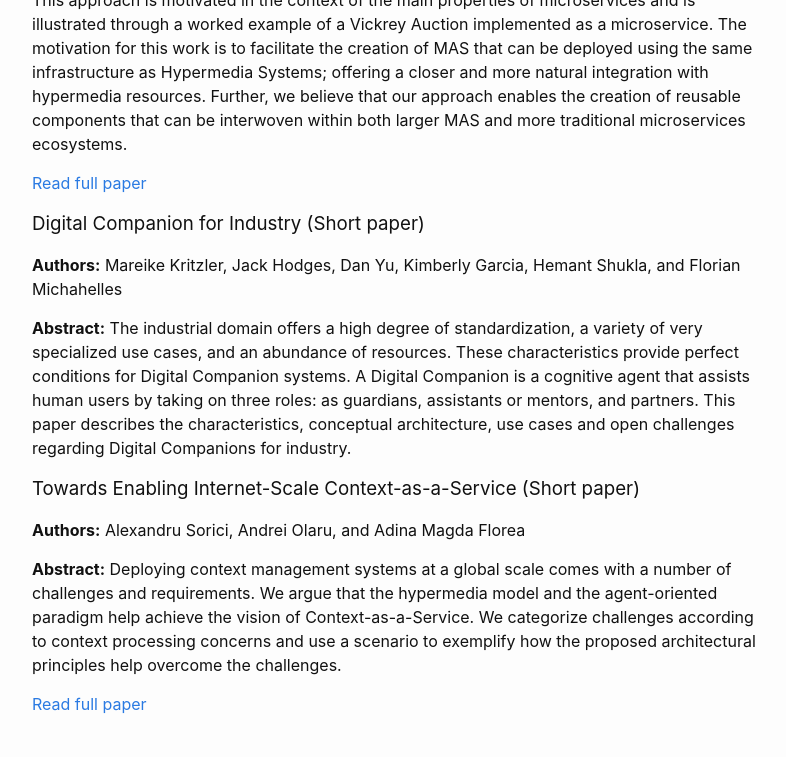
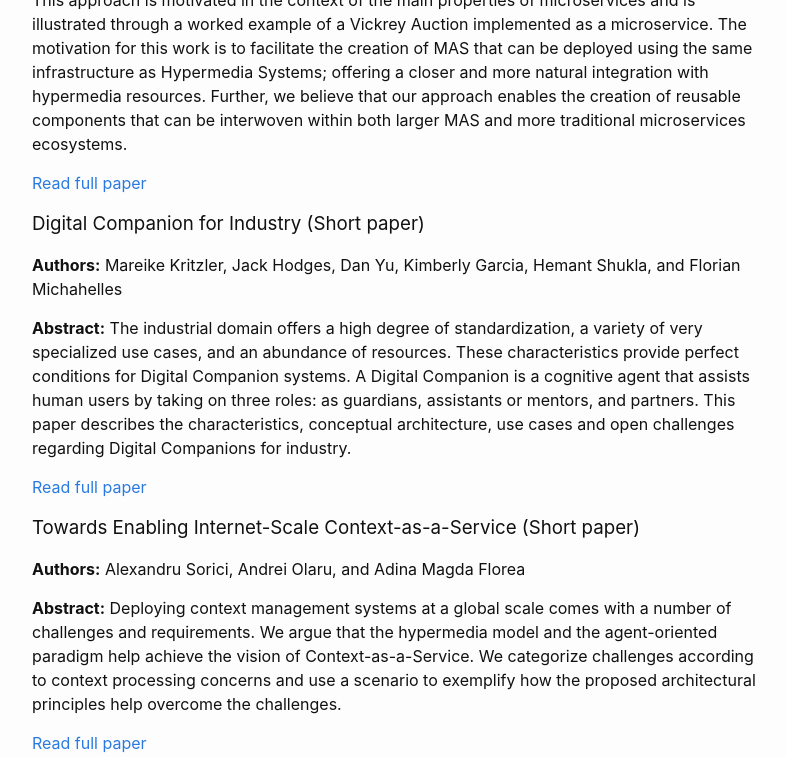
Before and after one commit to HyperAgents/twc2019.hyperagents.org, a Jekyll site: the page built from 01_program.md, in a window 1280 px wide and 900 px high, scrolled down 2826 px, cut to the strip 0-757 px from the top of the window. Shown: the whole strip, without its empty margins (238-1024 px from the left). Built offline with Jekyll 4.4.1, drawn with Linux system fonts in a browser that asks for light colours.

Commit message:
Add CR for hyper02s

```diff
--- a/01_program.md
+++ b/01_program.md
@@ -97,6 +97,8 @@ This talk explores the intersection of biology, psychology, and techology and po
 
 **Abstract:** The industrial domain offers a high degree of standardization, a variety of very specialized use cases, and an abundance of resources. These characteristics provide perfect conditions for Digital Companion systems. A Digital Companion is a cognitive agent that assists human users by taking on three roles: as guardians, assistants or mentors, and partners. This paper describes the characteristics, conceptual architecture, use cases and open challenges regarding Digital Companions for industry.
 
+<a href="/assets/papers/hyper02s.pdf">Read full paper</a>
+
 <h3 id="paper-sorici">Towards Enabling Internet-Scale Context-as-a-Service (Short paper)</h3>
 
 **Authors:** Alexandru Sorici, Andrei Olaru, and Adina Magda Florea
```
Also changed, not shown: 4 other files.
